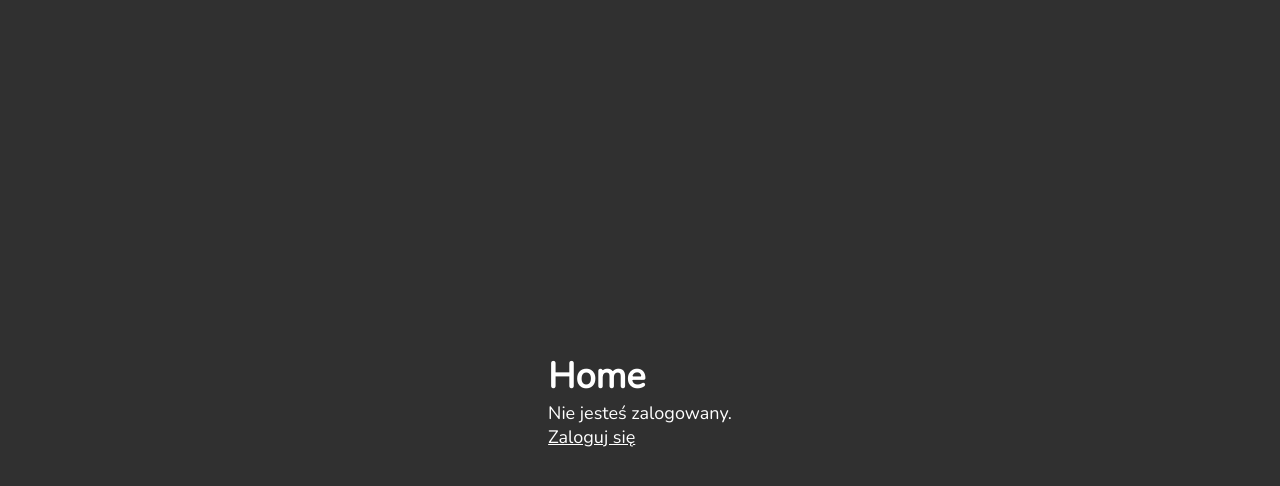
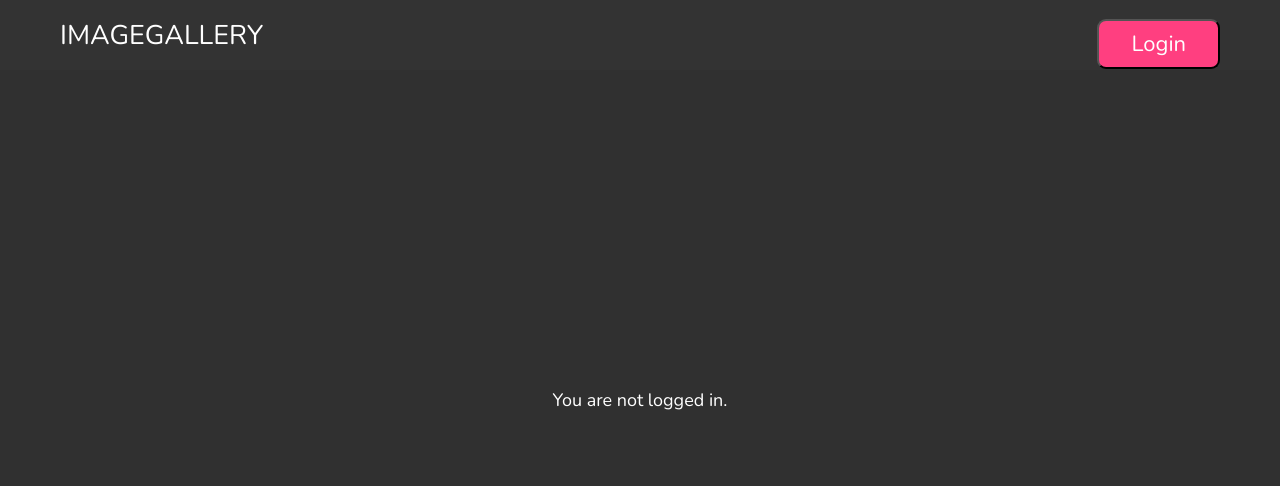
Before and after one commit to trak2024z/Image-gallery-tr, a React (Create React App) app in the folder frontend/: page / in a window 1280 px wide. Shown: the top 486 px of the page. Built offline with nearby package versions, Linux system fonts and the light colour scheme.

Commit message:
Created main page view

```diff
--- /dev/null
+++ b/frontend/src/AddImage.js
@@ -0,0 +1,58 @@
+import React, { useState } from "react";
+
+const AddImage = () => {
+    const [formData, setFormData] = useState({
+        imageName: "",
+        image: null,
+    });
+
+    const { imageName, image } = formData;
+
+    const onChange = (e) => {
+        if (e.target.name === "image") {
+            setFormData({ ...formData, [e.target.name]: e.target.files[0] });
+        } else {
+            setFormData({ ...formData, [e.target.name]: e.target.value });
+        }
+    };
+
+    const handleSubmit = async (e) => {
+        e.preventDefault();
+    };
+
+    return (
+        <div>
+            <nav className="navbar">
+                <div className="navbar-brand">IMAGEGALLERY</div>
+            </nav>
+            <section>
+                <form onSubmit={handleSubmit}>
+                    <label htmlFor="imageName">Image Name</label>
+                    <input
+                        type="text"
+                        id="imageName"
+                        autoComplete="off"
+                        value={imageName}
+                        name="imageName"
+                        required
+                        onChange={onChange}
+                    />
+
+                    <label htmlFor="image">Select Image</label>
+                    <input
+                        type="file"
+                        id="image"
+                        name="image"
+                        accept="image/*"
+                        required
+                        onChange={onChange}
+                    />
+
+                    <button type="submit">Add Image</button>
+                </form>
+            </section>
+        </div>
+    );
+};
+
+export default AddImage;
--- a/frontend/src/App.js
+++ b/frontend/src/App.js
@@ -4,6 +4,7 @@ import Login from './Login';
 import Logout from './Logout';
 import ReactDOM from "react-dom/client";
 import { BrowserRouter, Routes, Route } from "react-router-dom";
+import AddImage from './AddImage';
 
 
 function App() {
@@ -15,6 +16,7 @@ function App() {
         <Route path="/register" element={<Register/>}/>
         <Route path="/login" element={<Login/>}/>
         <Route path="/logout" element={<Logout/>}/>
+        <Route path="/add-image" element={<AddImage/>}/>
       </Routes>
       </BrowserRouter>
     </main>
--- a/frontend/src/Home.js
+++ b/frontend/src/Home.js
@@ -1,4 +1,6 @@
 import React from "react";
+import { FontAwesomeIcon } from '@fortawesome/react-fontawesome';
+import { faUser, faPlus } from '@fortawesome/free-solid-svg-icons';
 const Home = () => {
 
     const token = localStorage.getItem("token");
@@ -6,19 +8,59 @@ const Home = () => {
     const user = userJson ? JSON.parse(userJson) : null;
     return (
         <div>
-            <h1>Home</h1>
+          <nav className="navbar">
+                <div className="navbar-brand">IMAGEGALLERY</div>
+                <div className="navbar-buttons">
+                    {token && user ? (
+                      <React.Fragment>
+                        <button className="button">
+                        <a href="/add-image" className="button">
+                        <FontAwesomeIcon icon={faPlus} />
+                        </a>
+                        </button>
+                      <div className="dropdown">
+                          <button className="button">
+                          <FontAwesomeIcon icon={faUser} />
+                          </button>
+                          <div className="dropdown-content">
+                              <a href="/user-details">User Details</a>
+                              <a href="/logout">Logout</a>
+                          </div>
+                      </div>
+                  </React.Fragment>
+                    ) : (
+                        <button className="button">
+                        <a href="/login" className="button">Login</a>
+                        </button>
+                    )}
+                </div>
+            </nav>
+            <div className="main-content">
             {token && user ? (
                 <div>
-                    <h1>Welcome, {user.username}</h1>
-                    <a href="/logout">Logout</a>
+                    <div className="photo-grid">
+                            <div className="photo-column">
+                                <img src="https://i.imgur.com/CzXTtJV.jpg"/>
+                                <img src="https://i.imgur.com/OB0y6MR.jpg"/>
+                            </div>
+                            <div className="photo-column">
+                                <img src="https://farm4.staticflickr.com/3075/3168662394_7d7103de7d_z_d.jpg"/>
+                                <img src="https://farm9.staticflickr.com/8505/8441256181_4e98d8bff5_z_d.jpg"/>
+                            </div>
+                            <div className="photo-column">
+                                <img src="https://farm9.staticflickr.com/8295/8007075227_dc958c1fe6_z_d.jpg"/>
+                                <img src="https://farm4.staticflickr.com/3224/3081748027_0ee3d59fea_z_d.jpg"/>
+                            </div>
+                        </div>
+                    {/* <a href="/logout">Logout</a> */}
                 </div>
             ) : (
                 <div>
-                    <p>Nie jesteś zalogowany.</p>
-                    <a href="/login">Zaloguj się</a>
+                    <p>You are not logged in.</p>
                 </div>
             )}
         </div>
+      </div>
     );
 };
 
--- a/frontend/src/index.css
+++ b/frontend/src/index.css
@@ -119,3 +119,92 @@ button {
 .line {
     display: inline-block;
 }
+
+
+
+
+.navbar {
+    position: fixed;
+    top: 0;
+    left: 0;
+    width: 100%;
+    height: 70px;
+    display: flex;
+    justify-content: space-between;
+    align-items: center;
+    padding: 10px 60px;
+    background-color: #333;
+    color: #fff;
+    z-index: 1000;
+}
+
+.navbar-buttons {
+    display: flex;
+    gap: 20px;
+    align-items: center;
+}
+
+.navbar-brand {
+    font-size: 1.5em;
+}
+
+.button {
+    padding: 8px 16px;
+    background-color: #FF3F80;
+    color: #fff;
+    text-decoration: none;
+}
+
+.button:hover {
+    background-color: #FF3F80;
+}
+
+.main-content {
+    padding: 20px;
+}
+
+.photo-grid {
+    display: flex;
+    flex-wrap: wrap;
+    justify-content: space-between;
+    margin-top: 20px;
+}
+
+.photo-column {
+    width: calc(33.33% - 10px); /* Ustawiamy szerokość kolumny na 1/3 szerokości z odstępami */
+    margin-bottom: 20px;
+}
+
+.photo-column img {
+    width: 100%; /* Ustawiamy szerokość zdjęcia na 100% kolumny */
+    height: 400px; /* Ustawiamy stałą wysokość zdjęcia */
+    object-fit: cover; /* Zachowujemy proporcje i wypełniamy całe pole */
+    border-radius: 0.5rem; /* Dodajemy zaokrąglone krawędzie */
+}
+
+.dropdown {
+    position: relative;
+}
+
+.dropdown-content {
+    display: none;
+    position: absolute;
+    background-color: #333;
+    min-width: 120px;
+    z-index: 1000;
+}
+
+.dropdown:hover .dropdown-content {
+    display: block;
+}
+
+.dropdown-content a {
+    color: #fff;
+    padding: 10px;
+    text-decoration: none;
+    display: block;
+}
+
+.dropdown-content a:hover {
+    background-color: #555;
+}
```
